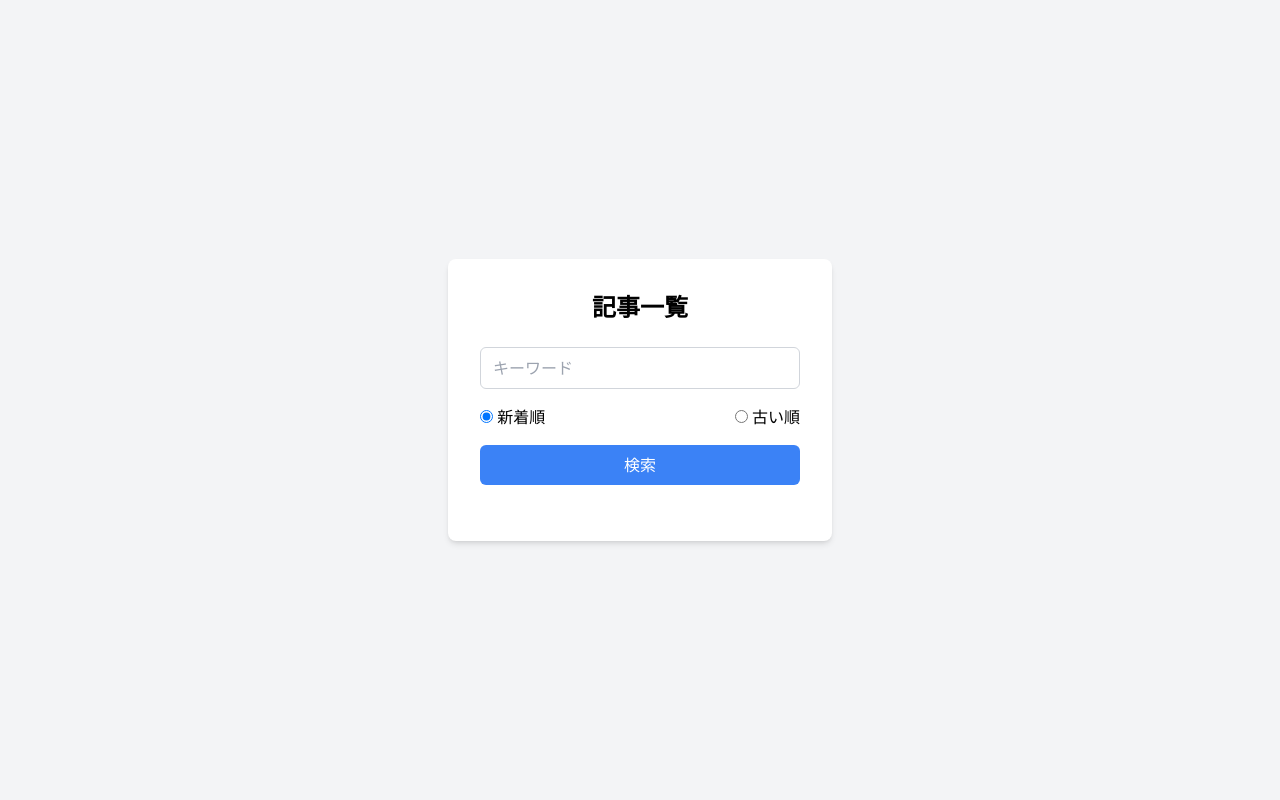
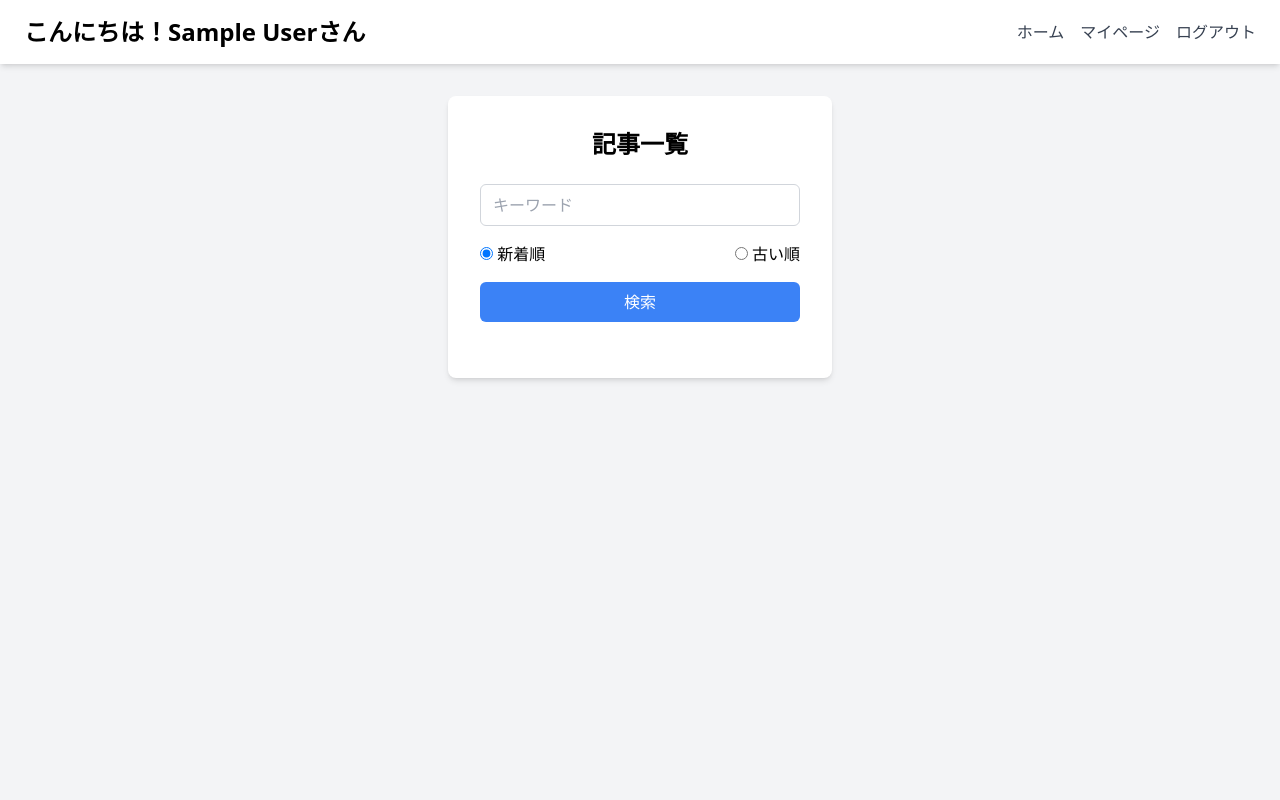
Before and after one commit to atsuki-kitahori/blog, a PHP site: page / in a window 1280 px wide. Run offline with PHP 8.4, Linux system fonts and the light colour scheme; the visitor is signed in with stand-in values (Sample User, id 1); data that the repository does not hold is empty; some libraries are stand-ins or nearby versions.

Commit message:
ヘッダーの表示

```diff
--- a/src/public/index.php
+++ b/src/public/index.php
@@ -52,8 +52,20 @@ $articles = $stmt->fetchAll(PDO::FETCH_ASSOC);
     <title>記事一覧</title>
     <script src="https://cdn.tailwindcss.com"></script>
 </head>
-<body class="bg-gray-100 flex items-center justify-center min-h-screen">
-    <div class="bg-white p-8 rounded-lg shadow-md w-96">
+<body class="bg-gray-100 flex flex-col items-center min-h-screen">
+    <header class="bg-white w-full shadow-md">
+        <div class="container mx-auto flex justify-between items-center py-4 px-6">
+            <h1 class="text-2xl font-bold">こんにちは！<?php echo htmlspecialchars(
+                $_SESSION['user_name']
+            ); ?>さん</h1>
+            <nav class="flex space-x-4">
+                <a href="index.php" class="text-gray-700 hover:text-gray-900">ホーム</a>
+                <a href="mypage.php" class="text-gray-700 hover:text-gray-900">マイページ</a>
+                <a href="logout.php" class="text-gray-700 hover:text-gray-900">ログアウト</a>
+            </nav>
+        </div>
+    </header>
+    <div class="bg-white p-8 rounded-lg shadow-md w-96 mt-8">
         <h2 class="text-2xl font-bold mb-6 text-center">記事一覧</h2>
         <form method="GET" class="mb-6">
             <input type="text" name="keyword" placeholder="キーワード" class="w-full px-3 py-2 border border-gray-300 rounded-md focus:outline-none focus:ring-2 focus:ring-blue-500 mb-4">
```
